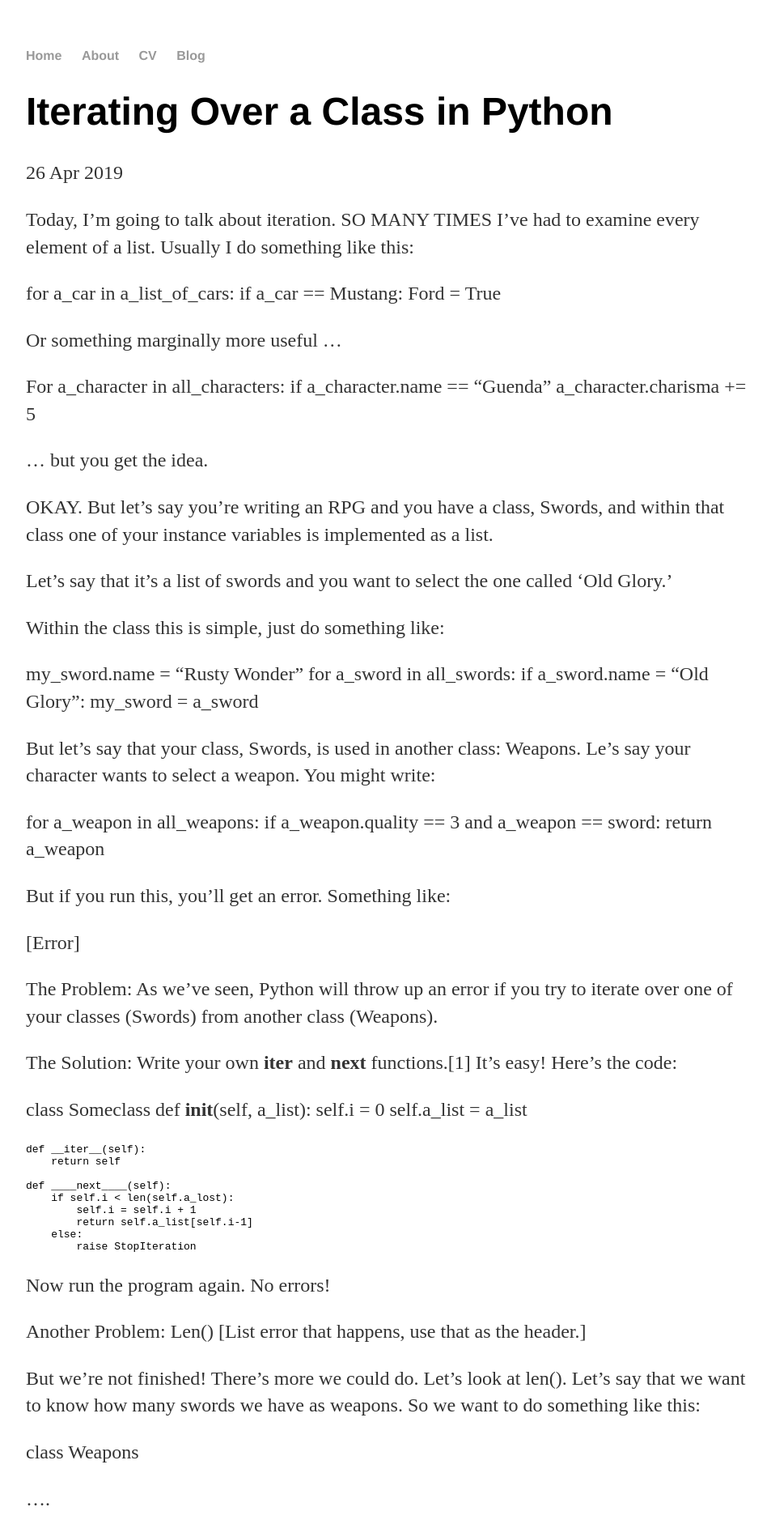
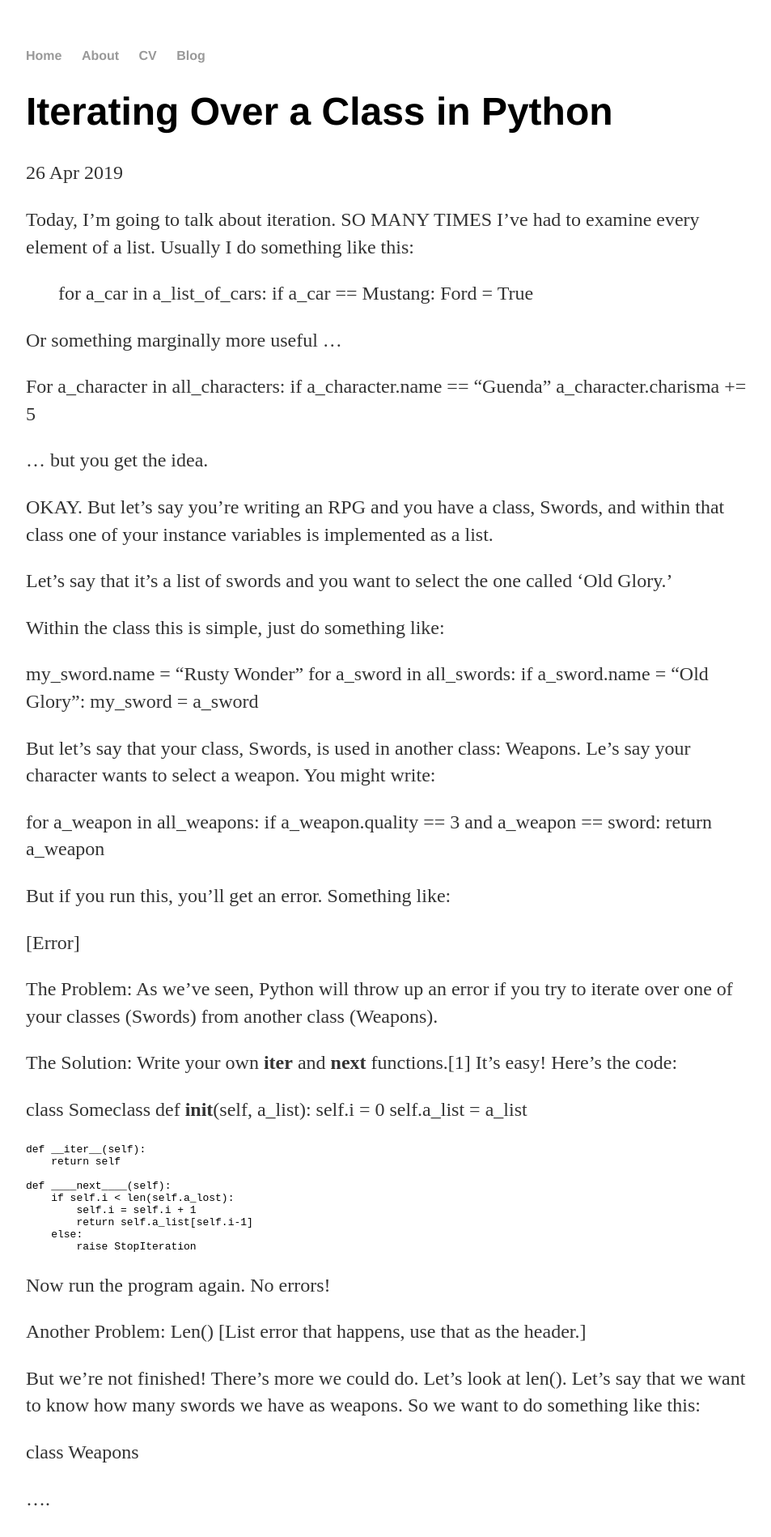
Before and after one commit to poly451/poly451.github.io, a Jekyll site: the page built from _posts/2019-04-26-iterating-over-a-class-in-python.md, in a window 1280 px wide. Shown: the top 1898 px of the page at 81% size, without its empty margins (160-1113 px from the left). Built offline with Jekyll 4.4.1, drawn with Linux system fonts in a browser that asks for light colours.

```diff
--- a/_posts/2019-04-26-iterating-over-a-class-in-python.md
+++ b/_posts/2019-04-26-iterating-over-a-class-in-python.md
@@ -7,7 +7,7 @@ date: 2019-04-26
 Today, I'm going to talk about iteration.
 SO MANY TIMES I've had to examine every element of a list. Usually I do something like this:
 
-for a_car in a_list_of_cars:
+>for a_car in a_list_of_cars:
     if a_car == Mustang:
         Ford = True
 
```
